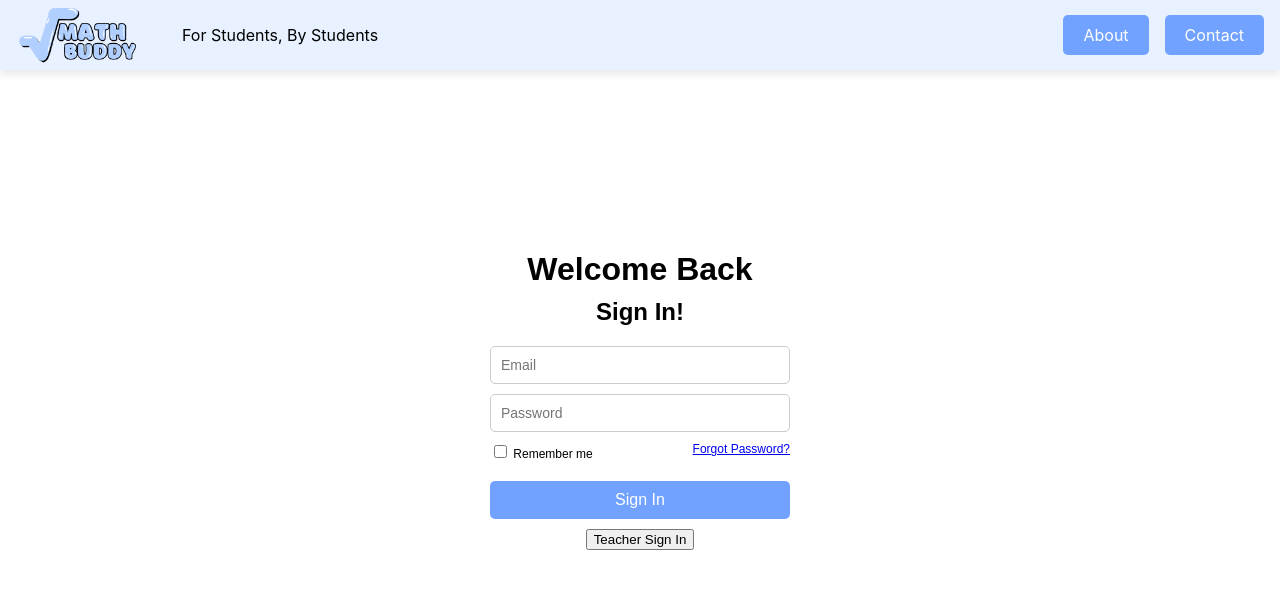
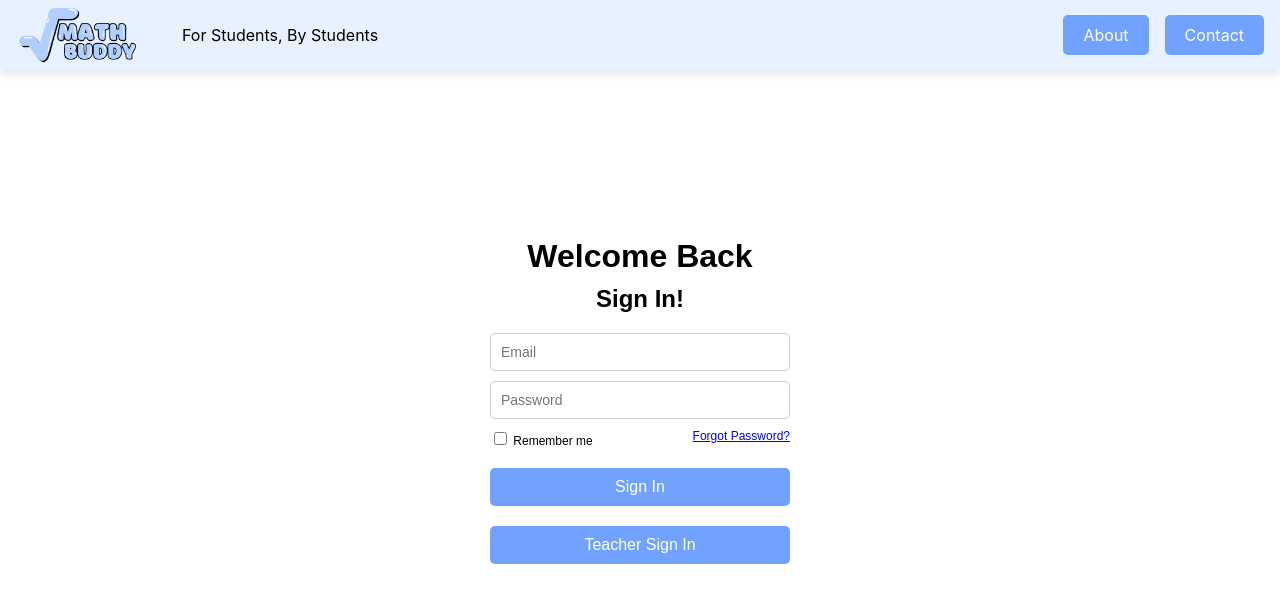
Before and after one commit to lachlanangelis/MathBuddy, a React (Create React App) app: page /login in a window 1280 px wide. Shown: the top 602 px of the page. Built offline with nearby package versions, Linux system fonts and the light colour scheme; the HTML template or start-up script is replaced by a standard one.

Commit message:
additional styling for home

```diff
--- a/src/Components/homepagestyle/Login.css
+++ b/src/Components/homepagestyle/Login.css
@@ -63,6 +63,20 @@
     max-width: 300px; /* Set a maximum width for the button */
   }
 
+  .Tlogin-button {
+    background-color: #71A2FF;
+    color: white;
+    border: none;
+    padding: 10px 20px;
+    cursor: pointer;
+    border-radius: 5px;
+    font-size: 16px;
+    margin-top: 10px;
+    width: 100%; /* Make the button full width */
+    text-align: center; /* Center text inside button */
+    max-width: 300px; /* Set a maximum width for the button */
+  }
+
   .login-button:hover {
     background-color: #0056b3;
   }
```
